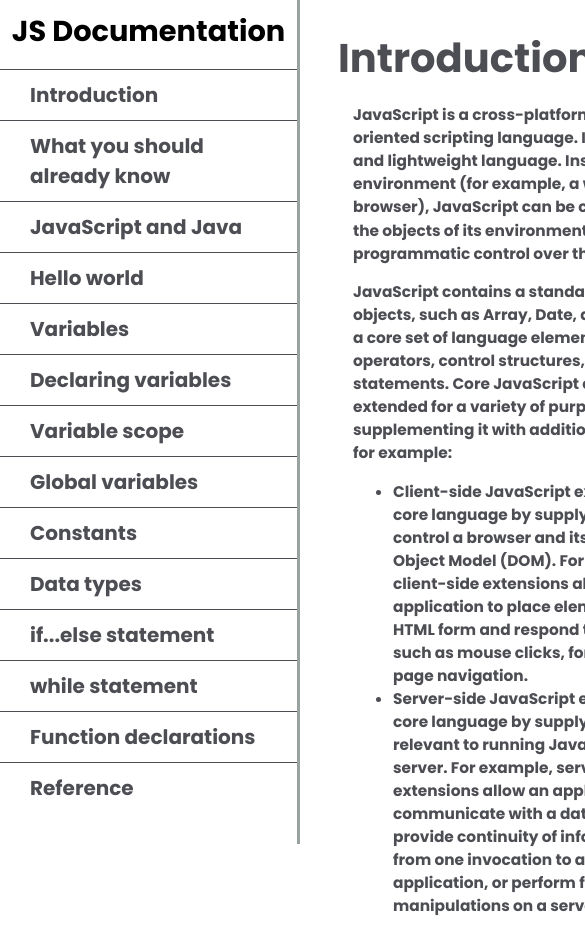
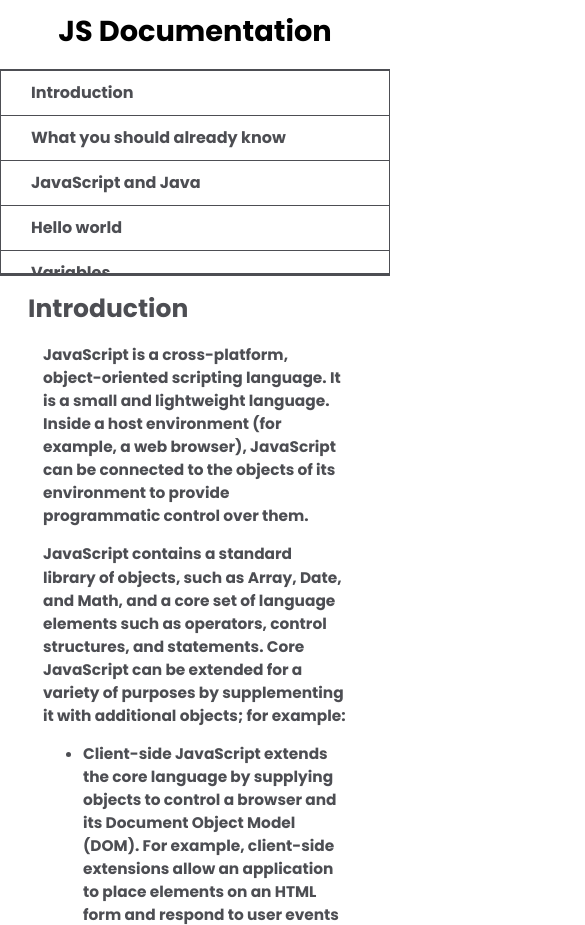
Before and after one commit to codingrot17/JS-Documentation, a plain HTML site: page index.html in a window 390 px wide. Shown: the top 925 px of the page, 585 px wide, since content can reach past the window. Drawn offline with Linux system fonts and the light colour scheme.

Commit message:
Update style.css

```diff
--- a/style.css
+++ b/style.css
@@ -9,12 +9,6 @@ body{
     color: #4d4e53;
     background-color: #ffffff;
     line-height: 1.5;
-}
-
-a{
-    text-decoration: none;
-    font-size: 20px;
-    display: block;
 }
 
 #nav-bar {
@@ -86,3 +80,46 @@ code {
     margin: 10px;
     border-radius: 5px;
 }
+footer p{
+    text-align: center;
+}
+footer p a{
+    font-size: 16px;
+    /* display: block; */
+    /* padding: 10px 30px; */
+    color: #4d4e53;
+    text-decoration: underline;
+    cursor: pointer
+}
+
+@media (max-width: 1990px){
+    .main-section header{
+        font-size: 25px;
+    }
+    #nav-bar header{
+        font-size: 1.8rem;
+    }
+}
+
+@media only screen and (max-width: 815px){
+#nav-bar {
+    position: absolute;
+    top: 0;
+    padding: 0;
+    margin: 0;
+    width: 100%;
+    max-height: 275px;
+    border: none;
+    z-index: 1;
+    border-bottom: 2px solid;
+}
+#nav-bar ul {
+    border: 1px solid;
+    height: 207px;
+}
+.main-section {
+    position: relative;
+    margin-left: 0px;
+    margin-top: 270px;
+}
+}
```
